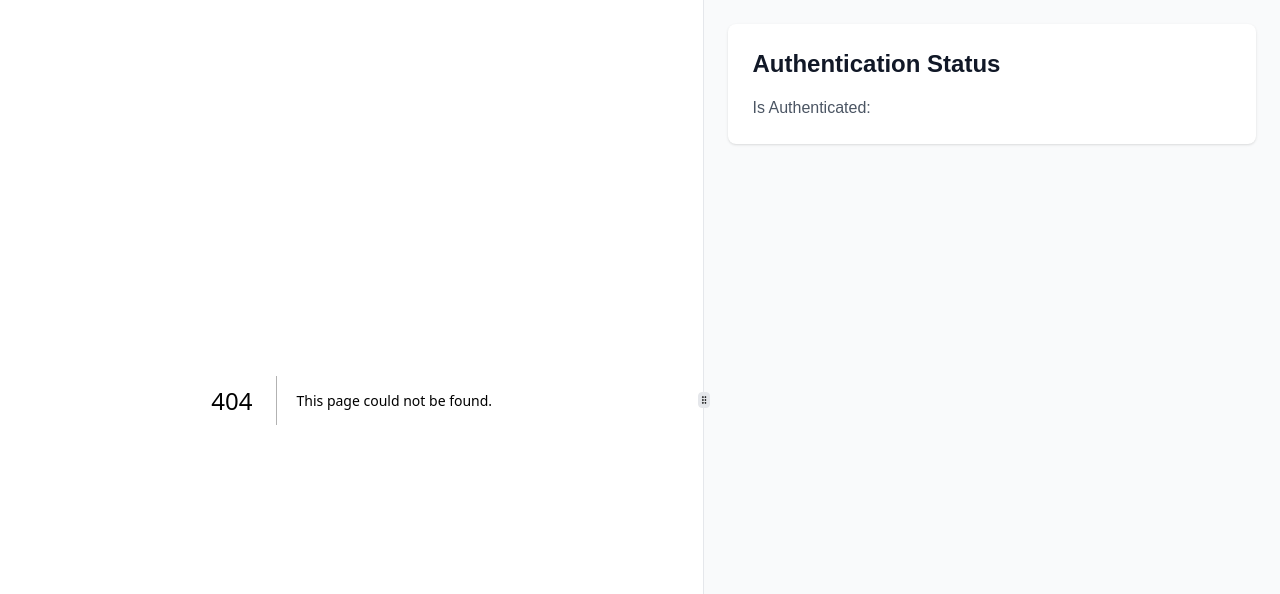
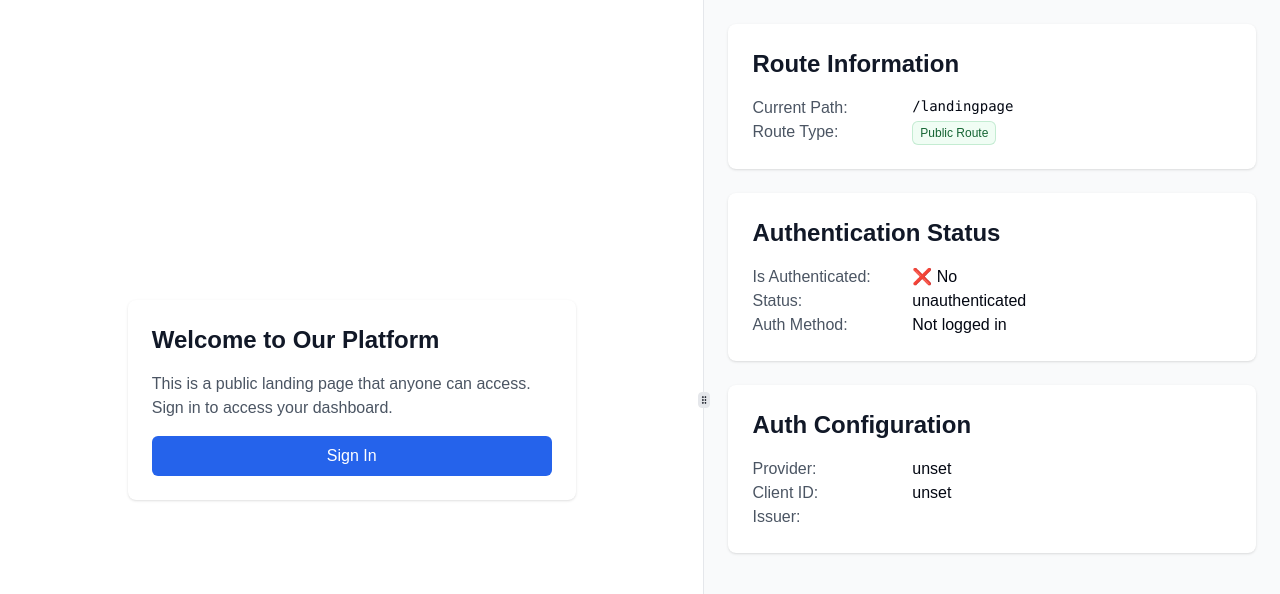
Before and after one commit to Vegas97/demo-cognito, a Next.js app: page /landingpage in a window 1280 px wide. Before the commit this address had no page. Shown: the top 594 px of the page. Built offline with nearby package versions, Linux system fonts and the light colour scheme; no server answers.

Commit message:
add protected public and auth routes + add infor on debug panel

```diff
--- a/package.json
+++ b/package.json
@@ -21,6 +21,7 @@
     "next-auth": "^5.0.0-beta.25",
     "react": "^18.2.0",
     "react-dom": "^18.2.0",
+    "react-json-view-lite": "^2.3.0",
     "react-resizable-panels": "^2.1.7",
     "tailwind-merge": "^2.5.5",
     "tailwindcss-animate": "^1.0.7",
--- /dev/null
+++ b/src/app/(protected)/dashboard/page.tsx
@@ -0,0 +1,56 @@
+'use client';
+
+import { useSession, signOut } from "next-auth/react";
+import Image from "next/image";
+
+export default function Dashboard() {
+  const { data: session, status } = useSession();
+
+  if (status === "loading") {
+    return (
+      <div className="min-h-screen flex items-center justify-center">
+        <div className="animate-spin rounded-full h-8 w-8 border-b-2 border-gray-900"></div>
+      </div>
+    );
+  }
+
+  if (status === "unauthenticated") {
+    return (
+      <div className="min-h-screen flex items-center justify-center">
+        <div className="text-red-500">Error: You must be signed in to view this page</div>
+      </div>
+    );
+  }
+
+  return (
+    <div className="min-h-screen flex flex-col items-center justify-center p-8">
+      <div className="space-y-6 w-full max-w-md">
+        <div className="bg-white shadow rounded-lg p-6 space-y-4">
+          <h2 className="text-2xl font-bold text-gray-900">Welcome, {session?.user?.name || 'User'}!</h2>
+          <div className="flex items-center space-x-4">
+            {session?.user?.image && (
+              <div className="relative w-12 h-12">
+                <Image
+                  src={session.user.image}
+                  alt="Profile"
+                  fill
+                  className="rounded-full object-cover"
+                />
+              </div>
+            )}
+            <div>
+              <p className="text-gray-600">{session?.user?.email}</p>
+              <p className="text-sm text-gray-500">Signed in successfully</p>
+            </div>
+          </div>
+          <button
+            onClick={() => signOut()}
+            className="w-full bg-red-600 text-white py-2 px-4 rounded-md hover:bg-red-700 transition-colors"
+          >
+            Sign Out
+          </button>
+        </div>
+      </div>
+    </div>
+  );
+}
--- /dev/null
+++ b/src/app/(public)/landingpage/page.tsx
@@ -0,0 +1,22 @@
+'use client';
+
+export default function LandingPage() {
+  return (
+    <div className="min-h-screen flex flex-col items-center justify-center p-8">
+      <div className="space-y-6 w-full max-w-md">
+        <div className="bg-white shadow rounded-lg p-6 space-y-4">
+          <h2 className="text-2xl font-bold text-gray-900">Welcome to Our Platform</h2>
+          <p className="text-gray-600">
+            This is a public landing page that anyone can access. Sign in to access your dashboard.
+          </p>
+          <a
+            href="/auth/login"
+            className="block w-full bg-blue-600 text-white text-center py-2 px-4 rounded-md hover:bg-blue-700 transition-colors"
+          >
+            Sign In
+          </a>
+        </div>
+      </div>
+    </div>
+  );
+}
--- a/src/app/layout.tsx
+++ b/src/app/layout.tsx
@@ -3,6 +3,7 @@
 import localFont from "next/font/local";
 import "./globals.css";
 import { ResizableLayout } from "@/components/ResizableLayout";
+import { SessionProvider } from "next-auth/react";
 
 const geistSans = localFont({
   src: "./fonts/GeistVF.woff",
@@ -24,11 +25,11 @@ export default function RootLayout({
   return (
     <html lang="en" suppressHydrationWarning>
       <body className={`${geistSans.variable} ${geistMono.variable}`}>
-
+        <SessionProvider>
           <ResizableLayout>
             {children}
           </ResizableLayout>
-
+        </SessionProvider>
       </body>
     </html>
   );
--- a/src/app/page.tsx
+++ b/src/app/page.tsx
@@ -1,62 +1,26 @@
 'use client';
 
-// import { useAuth } from "@/auth/use-auth";
-
 export default function Home() {
-
   return (
     <div className="min-h-screen flex flex-col items-center justify-center p-8">
-      Demo
+      <div className="space-y-6 text-center">
+        <h1 className="text-4xl font-bold text-gray-900">Cognito Auth Demo</h1>
+        <p className="text-gray-600">Welcome to our authentication demo using AWS Cognito</p>
+        <div className="flex gap-4 justify-center">
+          <a
+            href="/landingpage"
+            className="bg-blue-600 text-white py-2 px-6 rounded-md hover:bg-blue-700 transition-colors"
+          >
+            View Landing Page
+          </a>
+          <a
+            href="/auth/login"
+            className="bg-green-600 text-white py-2 px-6 rounded-md hover:bg-green-700 transition-colors"
+          >
+            Sign In
+          </a>
+        </div>
+      </div>
     </div>
   );
-
-  // const auth = useAuth();
-
-  // if (auth.isLoading) {
-  //   return (
-  //     <div className="min-h-screen flex items-center justify-center">
-  //       <div className="animate-spin rounded-full h-8 w-8 border-b-2 border-gray-900"></div>
-  //     </div>
-  //   );
-  // }
-
-  // if (auth.error) {
-  //   return (
-  //     <div className="min-h-screen flex items-center justify-center">
-  //       <div className="text-red-500">Error: {auth.error.message}</div>
-  //     </div>
-  //   );
-  // }
-
-  // return (
-  //   <div className="min-h-screen flex flex-col items-center justify-center p-8">
-  //     {auth.isAuthenticated ? (
-  //       <div className="space-y-6 w-full max-w-md">
-  //         <div className="bg-white shadow rounded-lg p-6 space-y-4">
-  //           <h2 className="text-2xl font-bold text-gray-900">Welcome!</h2>
-  //           <p className="text-gray-600">You are now signed in to the application.</p>
-  //           <button
-  //             onClick={() => auth.signOut()}
-  //             className="w-full bg-red-600 text-white py-2 px-4 rounded-md hover:bg-red-700 transition-colors"
-  //           >
-  //             Sign Out
-  //           </button>
-  //         </div>
-  //       </div>
-  //     ) : (
-  //       <div className="space-y-6 w-full max-w-md">
-  //         <div className="bg-white shadow rounded-lg p-6 space-y-4">
-  //           <h2 className="text-2xl font-bold text-gray-900">Cognito Authentication Demo</h2>
-  //           <p className="text-gray-600">Click the button below to sign in with your Cognito user pool account.</p>
-  //           <button
-  //             onClick={() => auth.signinRedirect()}
-  //             className="w-full bg-blue-600 text-white py-2 px-4 rounded-md hover:bg-blue-700 transition-colors"
-  //           >
-  //             Sign In
-  //           </button>
-  //         </div>
-  //       </div>
-  //     )}
-  //   </div>
-  // );
 }
--- a/src/components/DebugPanel.tsx
+++ b/src/components/DebugPanel.tsx
@@ -1,155 +1,174 @@
 'use client';
 
-// import { useAuth } from '@/auth/use-auth';
-// import {
-//   Drawer,
-//   DrawerClose,
-//   DrawerContent,
-//   DrawerDescription,
-//   DrawerHeader,
-//   DrawerTitle,
-//   DrawerTrigger,
-// } from "@/components/ui/drawer";
-// import { Button } from "@/components/ui/button";
-// import { JsonView, darkStyles } from 'react-json-view-lite';
-// import 'react-json-view-lite/dist/index.css';
+import { useSession } from 'next-auth/react';
+import {
+  Drawer,
+  DrawerClose,
+  DrawerContent,
+  DrawerDescription,
+  DrawerHeader,
+  DrawerTitle,
+  DrawerTrigger,
+} from "@/components/ui/drawer";
+import { Button } from "@/components/ui/button";
+import { JsonView, darkStyles } from 'react-json-view-lite';
+import 'react-json-view-lite/dist/index.css';
+import { useState } from 'react';
+import { usePathname } from 'next/navigation';
+import { publicRoutes, authRoutes, apiAuthPrefix } from '@/routes';
 
 export function DebugPanel() {
+  const { data: session, status } = useSession();
+  const [isExpanded, setIsExpanded] = useState(false);
+  const pathname = usePathname();
+
+  const getRouteType = (path: string) => {
+    if (path.startsWith(apiAuthPrefix)) return 'API Auth Route';
+    if (publicRoutes.includes(path)) return 'Public Route';
+    if (authRoutes.includes(path)) return 'Auth Route';
+    return 'Protected Route';
+  };
+
+  const shouldExpandNode = (level: number) => {
+    if (isExpanded) return true;
+    return level === 0; // Only expand first level by default
+  };
 
   return (
     <div className="h-full overflow-hidden">
       <div className="h-full overflow-y-auto px-6 py-6 bg-gray-50 space-y-6">
         <div className="bg-white shadow rounded-lg p-6 space-y-4">
+          <h2 className="text-2xl font-bold text-gray-900">Route Information</h2>
+          <div className="space-y-2">
+            <div className="grid grid-cols-[30%_1fr] gap-x-4">
+              <p className="text-gray-600">Current Path:</p>
+              <p className="font-mono text-sm">{pathname}</p>
+              <p className="text-gray-600">Route Type:</p>
+              <p>
+                <span className={`inline-flex items-center rounded-md px-2 py-1 text-xs font-medium ${
+                  getRouteType(pathname) === 'Protected Route'
+                    ? 'bg-yellow-50 text-yellow-800 ring-1 ring-inset ring-yellow-600/20'
+                    : getRouteType(pathname) === 'Public Route'
+                    ? 'bg-green-50 text-green-800 ring-1 ring-inset ring-green-600/20'
+                    : getRouteType(pathname) === 'Auth Route'
+                    ? 'bg-blue-50 text-blue-800 ring-1 ring-inset ring-blue-600/20'
+                    : 'bg-gray-50 text-gray-800 ring-1 ring-inset ring-gray-600/20'
+                }`}>
+                  {getRouteType(pathname)}
+                </span>
+              </p>
+            </div>
+          </div>
+        </div>
+
+        <div className="bg-white shadow rounded-lg p-6 space-y-4">
           <h2 className="text-2xl font-bold text-gray-900">Authentication Status</h2>
           <div className="space-y-2">
             <div className="grid grid-cols-[30%_1fr] gap-x-4">
               <p className="text-gray-600">Is Authenticated:</p>
-              </div>
+              <p>{status === "authenticated" ? '✅ Yes' : '❌ No'}</p>
+              <p className="text-gray-600">Status:</p>
+              <p>{status === "loading" ? '⏳' : status}</p>
+              <p className="text-gray-600">Auth Method:</p>
+              <p>{status === "authenticated" ? 'Next Auth' : 'Not logged in'}</p>
+            </div>
           </div>
         </div>
+
+        <div className="bg-white shadow rounded-lg p-6 space-y-4">
+          <h2 className="text-2xl font-bold text-gray-900">Auth Configuration</h2>
+          <div className="space-y-2">
+            <div className="grid grid-cols-[30%_1fr] gap-x-4">
+              <p className="text-gray-600">Provider:</p>
+              <p className="break-all">{process.env.NEXT_PUBLIC_AUTH_PROVIDER}</p>
+              <p className="text-gray-600">Client ID:</p>
+              <p className="break-all">{process.env.NEXT_PUBLIC_AUTH_CLIENT_ID}</p>
+              <p className="text-gray-600">Issuer:</p>
+              <p className="break-all">{process.env.NEXT_PUBLIC_AUTH_ISSUER}</p>
+            </div>
+          </div>
+        </div>
+
+        {session && (
+          <>
+            <div className="bg-white shadow rounded-lg p-6 space-y-4">
+              <h2 className="text-2xl font-bold text-gray-900">User Info</h2>
+              <div className="space-y-2">
+                <div className="grid grid-cols-[30%_1fr] gap-x-4">
+                  <p className="text-gray-600">Name:</p>
+                  <p className="break-all">{session.user?.name}</p>
+                  <p className="text-gray-600">Email:</p>
+                  <p className="break-all">{session.user?.email}</p>
+                  <p className="text-gray-600">Image:</p>
+                  <p className="break-all">{session.user?.image || 'N/A'}</p>
+                  <p className="text-gray-600">Expires:</p>
+                  <p>{session.expires ? new Date(session.expires).toLocaleString() : 'N/A'}</p>
+                </div>
+              </div>
+            </div>
+
+            <div className="bg-white shadow rounded-lg p-6">
+              <div className="flex flex-col gap-4">
+                <Drawer>
+                  <DrawerTrigger asChild>
+                    <div className="bg-white shadow rounded-lg p-6 hover:bg-gray-50 cursor-pointer transition-colors">
+                      <div className="flex justify-between items-center">
+                        <h2 className="text-2xl font-bold text-gray-900">Raw Session Data</h2>
+                        <svg
+                          xmlns="http://www.w3.org/2000/svg"
+                          width="24"
+                          height="24"
+                          viewBox="0 0 24 24"
+                          fill="none"
+                          stroke="currentColor"
+                          strokeWidth="2"
+                          strokeLinecap="round"
+                          strokeLinejoin="round"
+                          className="text-gray-500"
+                        >
+                          <path d="m9 18 6-6-6-6" />
+                        </svg>
+                      </div>
+                    </div>
+                  </DrawerTrigger>
+                  <DrawerContent>
+                    <div className="mx-auto w-full max-w-4xl">
+                      <DrawerHeader>
+                        <DrawerTitle>Session Object</DrawerTitle>
+                        <DrawerDescription>
+                          Full session state and user information
+                        </DrawerDescription>
+                      </DrawerHeader>
+                      <div className="px-4">
+                        <Button
+                          variant="outline"
+                          size="sm"
+                          onClick={() => setIsExpanded(!isExpanded)}
+                          className="w-full mb-2"
+                        >
+                          {isExpanded ? 'Collapse All' : 'Expand All'}
+                        </Button>
+                      </div>
+                      <div className="p-4 bg-gray-900 rounded-lg overflow-auto max-h-[500px] mx-4">
+                        <JsonView
+                          data={session}
+                          style={darkStyles}
+                          shouldExpandNode={shouldExpandNode}
+                        />
+                      </div>
+                      <div className="p-4 mt-2 flex justify-end">
+                        <DrawerClose asChild>
+                          <Button variant="outline">Close</Button>
+                        </DrawerClose>
+                      </div>
+                    </div>
+                  </DrawerContent>
+                </Drawer>
+              </div>
+            </div>
+          </>
+        )}
       </div>
     </div>
   );
-
-  // const auth = useAuth();
-  // const [isExpanded, setIsExpanded] = useState(false);
-
-  // const shouldExpandNode = (level: number) => {
-  //   if (isExpanded) return true;
-  //   return level === 0; // Only expand first level by default
-  // };
-
-  // return (
-  //   <div className="h-full overflow-hidden">
-  //     <div className="h-full overflow-y-auto px-6 py-6 bg-gray-50 space-y-6">
-  //       <div className="bg-white shadow rounded-lg p-6 space-y-4">
-  //         <h2 className="text-2xl font-bold text-gray-900">Authentication Status</h2>
-  //         <div className="space-y-2">
-  //           <div className="grid grid-cols-[30%_1fr] gap-x-4">
-  //             <p className="text-gray-600">Is Authenticated:</p>
-  //             <p>{auth.isAuthenticated ? '✅ Yes' : '❌ No'}</p>
-  //             <p className="text-gray-600">Is Loading:</p>
-  //             <p>{auth.isLoading ? '⏳' : 'No'}</p>
-  //             <p className="text-gray-600">Auth Method:</p>
-  //             <p>{auth.isAuthenticated ? 'Cognito User Pool' : 'Not logged in'}</p>
-  //           </div>
-  //         </div>
-  //       </div>
-
-  //       <div className="bg-white shadow rounded-lg p-6 space-y-4">
-  //         <h2 className="text-2xl font-bold text-gray-900">User Pool Info</h2>
-  //         <div className="space-y-2">
-  //           <div className="grid grid-cols-[30%_1fr] gap-x-4">
-  //             <p className="text-gray-600">Pool ID:</p>
-  //             <p className="break-all">{process.env.NEXT_PUBLIC_COGNITO_USER_POOL_ID}</p>
-  //             <p className="text-gray-600">Client ID:</p>
-  //             <p className="break-all">{process.env.NEXT_PUBLIC_COGNITO_APP_CLIENT_ID}</p>
-  //             <p className="text-gray-600">Region:</p>
-  //             <p>{process.env.NEXT_PUBLIC_COGNITO_REGION}</p>
-  //           </div>
-  //         </div>
-  //       </div>
-
-  //       {auth.isAuthenticated && auth.user && (
-  //         <>
-  //           <div className="bg-white shadow rounded-lg p-6 space-y-4">
-  //             <h2 className="text-2xl font-bold text-gray-900">User Info</h2>
-  //             <div className="space-y-2">
-  //               <div className="grid grid-cols-[30%_1fr] gap-x-4">
-  //                 <p className="text-gray-600">Sub:</p>
-  //                 <p className="break-all">{auth.user.profile.sub}</p>
-  //                 <p className="text-gray-600">Email:</p>
-  //                 <p className="break-all">{auth.user.profile.email}</p>
-  //                 <p className="text-gray-600">Token Type:</p>
-  //                 <p>{auth.user.token_type}</p>
-  //                 <p className="text-gray-600">Expires At:</p>
-  //                 <p>{auth.user.expires_at ? new Date(auth.user.expires_at * 1000).toLocaleString() : 'N/A'}</p>
-  //               </div>
-  //             </div>
-  //           </div>
-
-  //           <div className="bg-white shadow rounded-lg p-6">
-  //             <div className="flex flex-col gap-4">
-  //               <Drawer>
-  //                 <DrawerTrigger asChild>
-  //                   <div className="bg-white shadow rounded-lg p-6 hover:bg-gray-50 cursor-pointer transition-colors">
-  //                     <div className="flex justify-between items-center">
-  //                       <h2 className="text-2xl font-bold text-gray-900">Raw Auth Data</h2>
-  //                       <svg
-  //                         xmlns="http://www.w3.org/2000/svg"
-  //                         width="24"
-  //                         height="24"
-  //                         viewBox="0 0 24 24"
-  //                         fill="none"
-  //                         stroke="currentColor"
-  //                         strokeWidth="2"
-  //                         strokeLinecap="round"
-  //                         strokeLinejoin="round"
-  //                         className="text-gray-500"
-  //                       >
-  //                         <path d="m9 18 6-6-6-6" />
-  //                       </svg>
-  //                     </div>
-  //                   </div>
-  //                 </DrawerTrigger>
-  //                 <DrawerContent>
-  //                   <div className="mx-auto w-full max-w-4xl">
-  //                     <DrawerHeader>
-  //                       <DrawerTitle>Authentication Object</DrawerTitle>
-  //                       <DrawerDescription>
-  //                         Full authentication state and user information
-  //                       </DrawerDescription>
-  //                     </DrawerHeader>
-  //                     <div className="px-4">
-  //                       <Button
-  //                         variant="outline"
-  //                         size="sm"
-  //                         onClick={() => setIsExpanded(!isExpanded)}
-  //                         className="w-full mb-2"
-  //                       >
-  //                         {isExpanded ? 'Collapse All' : 'Expand All'}
-  //                       </Button>
-  //                     </div>
-  //                     <div className="p-4 bg-gray-900 rounded-lg overflow-auto max-h-[500px] mx-4">
-  //                       <JsonView
-  //                         data={auth}
-  //                         style={darkStyles}
-  //                         shouldExpandNode={shouldExpandNode}
-  //                       />
-  //                     </div>
-  //                     <div className="p-4 mt-2 flex justify-end">
-  //                       <DrawerClose asChild>
-  //                         <Button variant="outline">Close</Button>
-  //                       </DrawerClose>
-  //                     </div>
-  //                   </div>
-  //                 </DrawerContent>
-  //               </Drawer>
-  //             </div>
-  //           </div>
-  //         </>
-  //       )}
-  //     </div>
-  //   </div>
-  // );
 }
--- a/src/routes.ts
+++ b/src/routes.ts
@@ -5,6 +5,7 @@
  */
 export const publicRoutes = [
   "/",
+  "/landingpage",
   // "/auth/new-verification"
 ];
 
```
Also changed, not shown: 1 other file (tests, documents, lock files or other folders).
